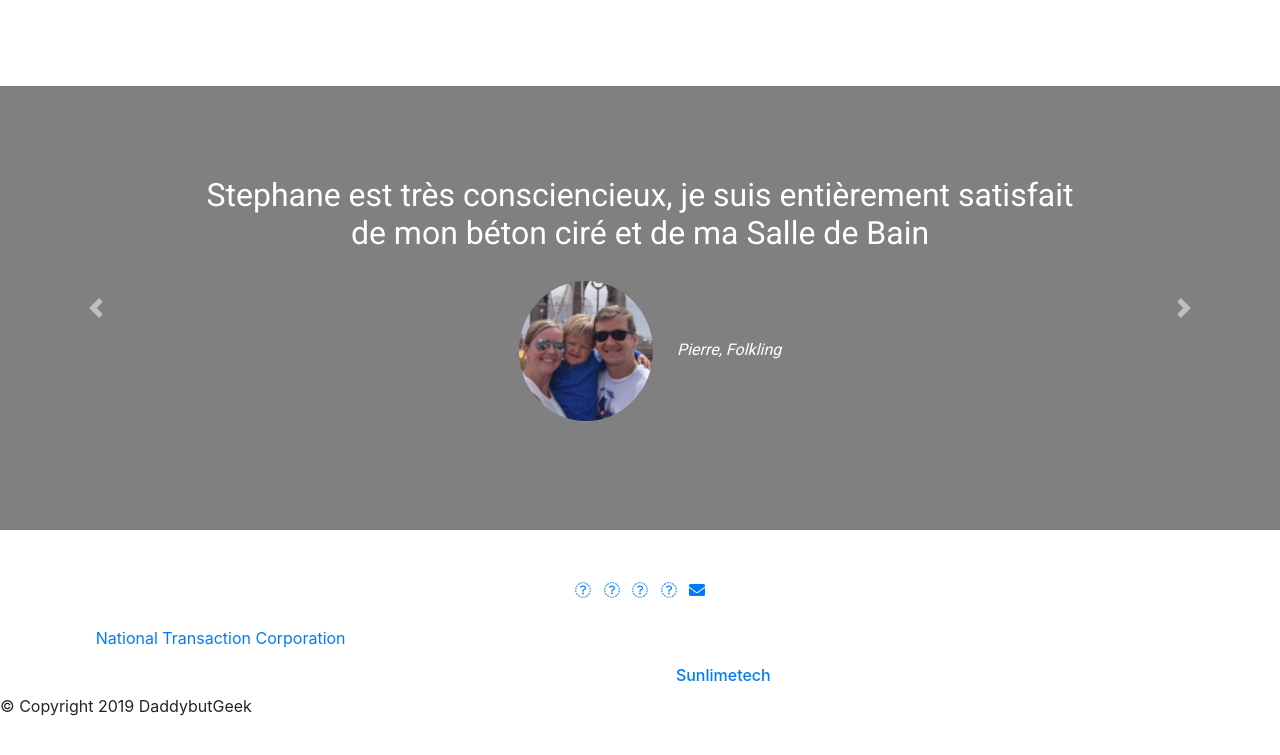
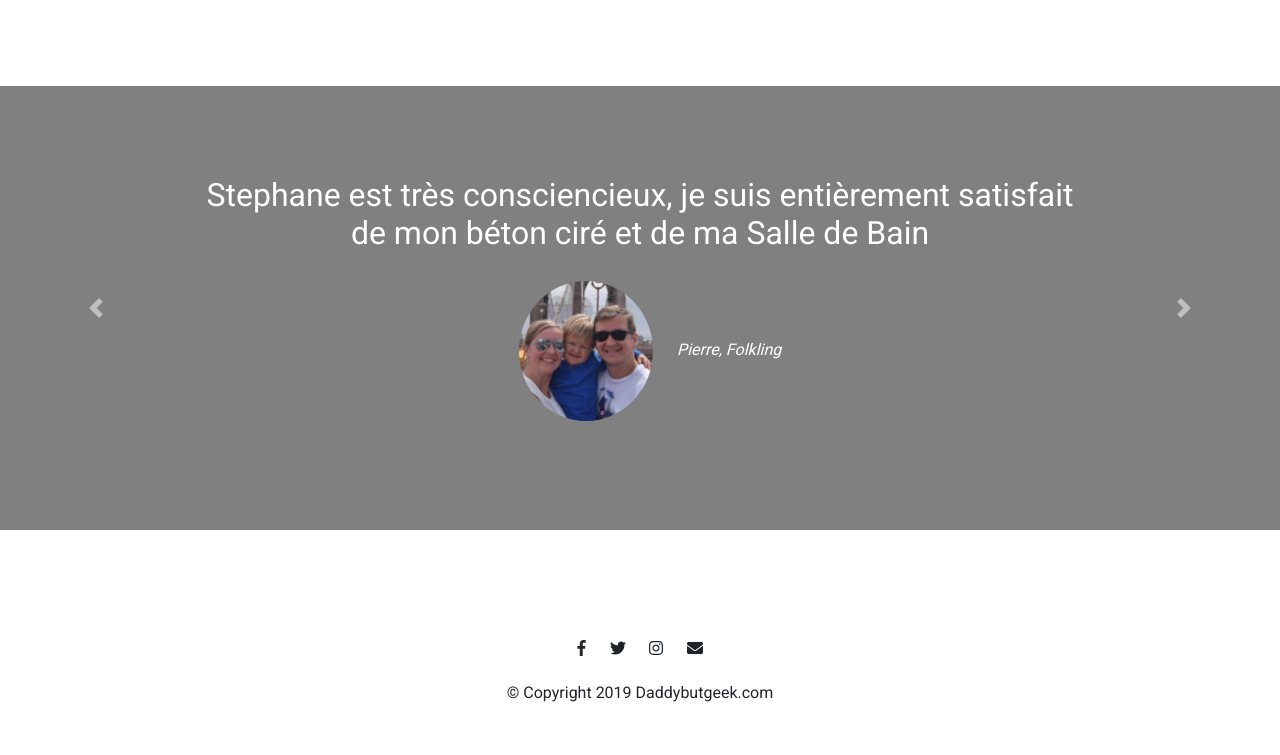
Before and after one commit to CerealKilleur/HCC, a plain HTML site: page index.html in a window 1280 px wide. Shown: the part 2415-3170 px from the top of the page. Before the commit the page ends 3149 px from the top, so only its background shows below. Drawn offline with nearby package versions, Linux system fonts and the light colour scheme.

Commit message:
Add files via upload

```diff
--- a/CSS/styles.css
+++ b/CSS/styles.css
@@ -17,7 +17,7 @@
 }
 
 .navbar-brand {
-vertical-align: center;
+vertical-align: central;
 }
 
 .Artisan {
@@ -272,10 +272,22 @@ width: 15%;
 @media (max-width: 1028px) {
   .navbar-brand {
   font-size: 1rem;
-font-weight: 900;
+  font-weight: 900;
   margin-right: 0;
   }
   .testimonials-image {
   width: 25%;
   }
 }
+
+/*** footer ****/
+
+.social-icon {
+  margin: 20px 10px;
+}
+
+.container-fluid{
+  padding: 7% 15%;
+  text-align: center;
+  font-family: Roboto;
+}
--- a/index.html
+++ b/index.html
@@ -204,32 +204,18 @@ Artisan en Moselle-Est spécialisé dans l'aménagement intérieur: Salle de Bai
 
 </section>
 
-  <!-- Footer -->
+<!-- Footer -->
 
-  <footer id="footer">
-    <div class="row">
-    <div class="col-xs-12 col-sm-12 col-md-12 mt-2 mt-sm-5">
-      <ul class="list-unstyled list-inline social text-center">
-        <li class="list-inline-item"><a href="javascript:void();"><i class="fa fa-facebook"></i></a></li>
-        <li class="list-inline-item"><a href="javascript:void();"><i class="fa fa-twitter"></i></a></li>
-        <li class="list-inline-item"><a href="javascript:void();"><i class="fa fa-instagram"></i></a></li>
-        <li class="list-inline-item"><a href="javascript:void();"><i class="fa fa-google-plus"></i></a></li>
-        <li class="list-inline-item"><a href="javascript:void();" target="_blank"><i class="fa fa-envelope"></i></a></li>
-      </ul>
-    </div>
-    </hr>
+<footer class="footer" >
+  <div class="container-fluid">
+    <i class="social-icon fab fa-facebook-f"></i>
+    <i class="social-icon fab fa-twitter"></i>
+    <i class="social-icon fab fa-instagram"></i>
+    <i class="social-icon fas fa-envelope"></i>
+    <p>© Copyright 2019 Daddybutgeek.com</p>
   </div>
-  <div class="row">
-    <div class="col-xs-12 col-sm-12 col-md-12 mt-2 mt-sm-2 text-center text-white">
-      <p><u><a href="https://www.nationaltransaction.com/">National Transaction Corporation</a></u> is a Registered MSP/ISO of Elavon, Inc. Georgia [a wholly owned subsidiary of U.S. Bancorp, Minneapolis, MN]</p>
-      <p class="h6">&copy All right Reversed.<a class="text-green ml-2" href="https://www.sunlimetech.com" target="_blank">Sunlimetech</a></p>
-    </div>
-    </hr>
-  </div>
+</footer>
 
-    <p>© Copyright 2019 DaddybutGeek</p>
-
-  </footer>
 
 
 
```
